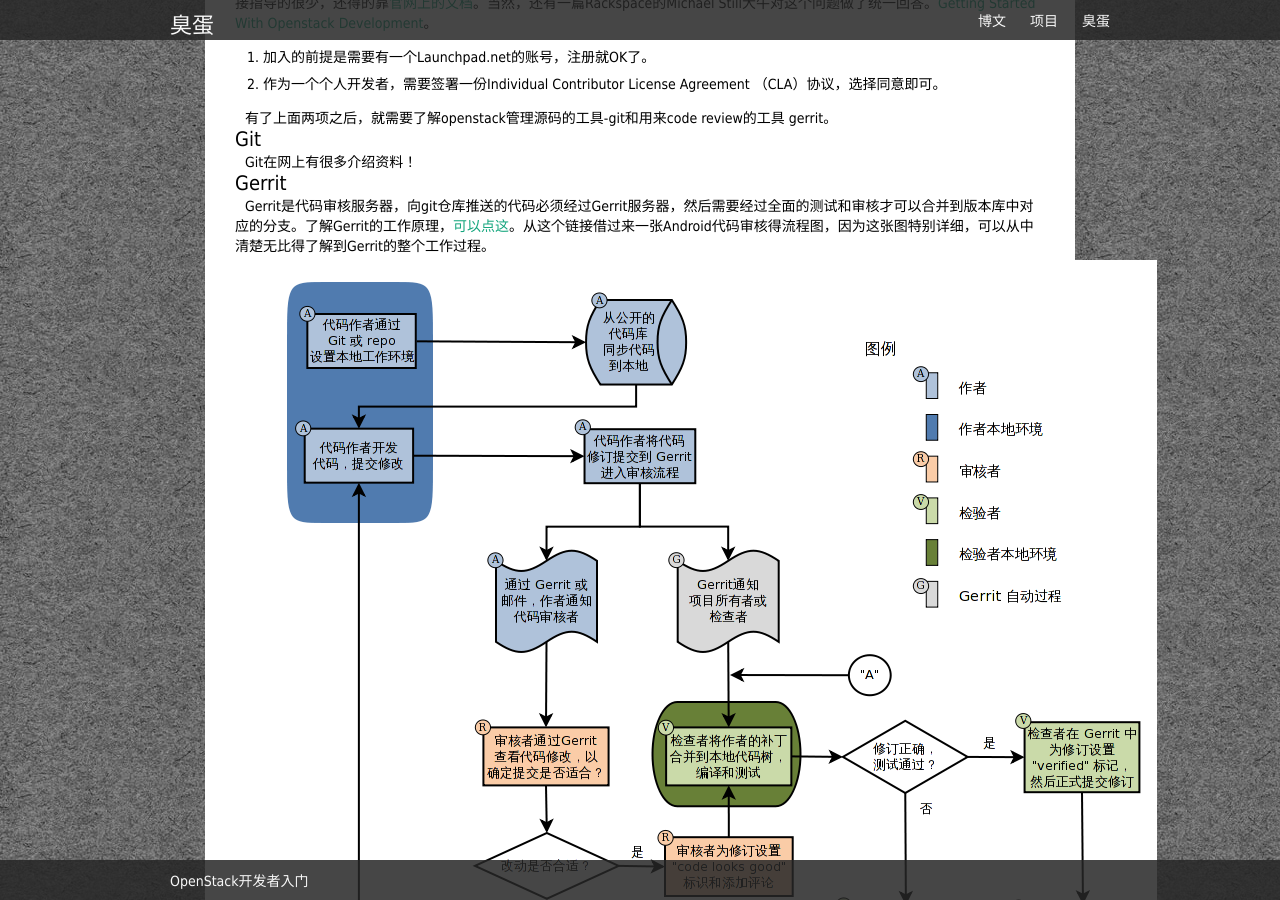
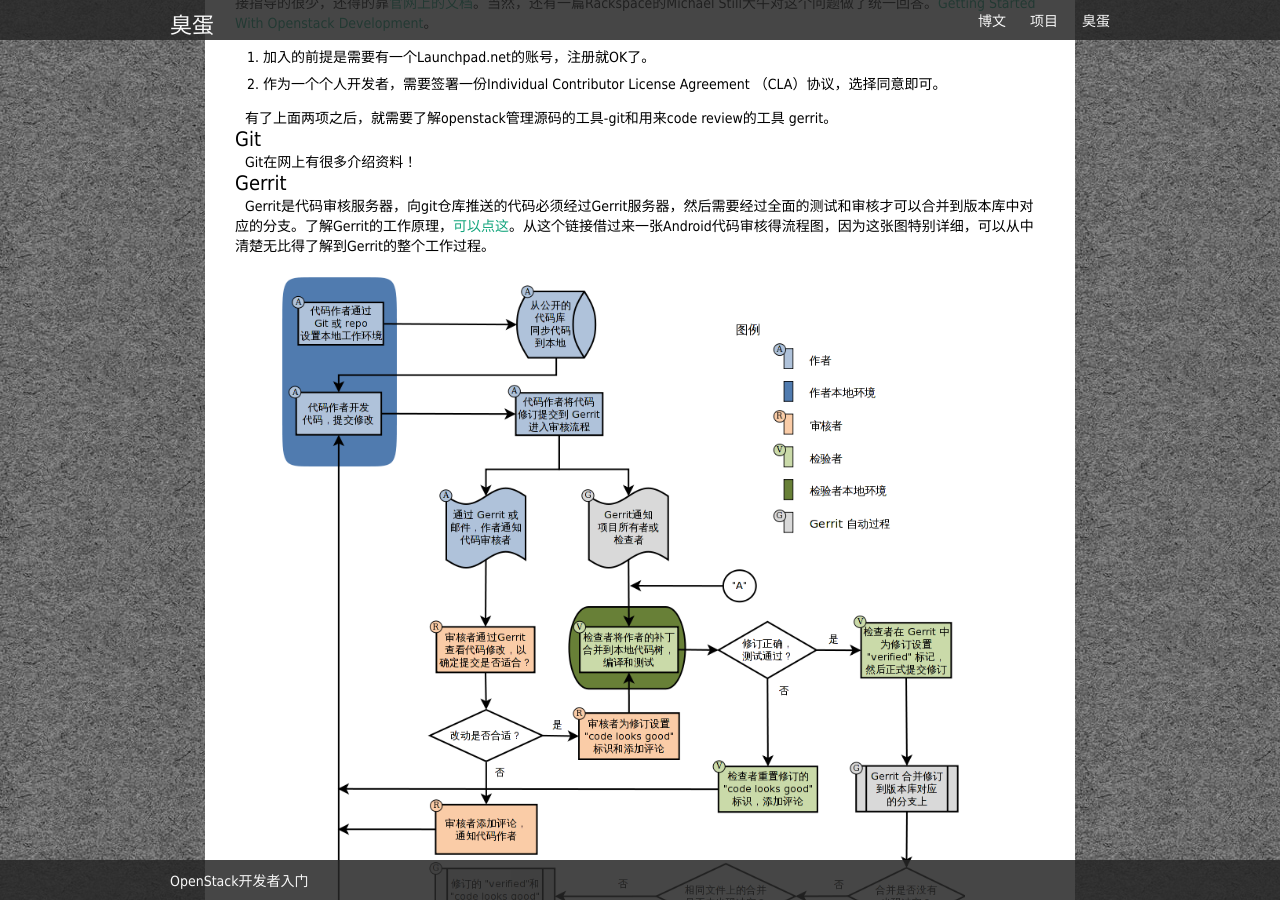
Before and after one commit to liuan/blog, a Jekyll site: the page built from _posts/2013-7-24-OpenStack开发者入门.md, in a window 1280 px wide and 900 px high, scrolled down 379 px. Built offline with Jekyll 4.4.1, drawn with Linux system fonts in a browser that asks for light colours; Markdown is read by kramdown in place of the engine named in the settings.

Commit message:
fix the picture size problem

```diff
--- a/_posts/2013-7-24-OpenStack开发者入门.md
+++ b/_posts/2013-7-24-OpenStack开发者入门.md
@@ -23,14 +23,14 @@
 
 Gerrit是代码审核服务器，向git仓库推送的代码必须经过Gerrit服务器，然后需要经过全面的测试和审核才可以合并到版本库中对应的分支。了解Gerrit的工作原理，[可以点这](http://www.worldhello.net/2010/11/10/2059.html)。从这个链接借过来一张Android代码审核得流程图，因为这张图特别详细，可以从中清楚无比得了解到Gerrit的整个工作过程。
 
-![Gerrit_workflow_for_android](/assets/img/gerrit-workflow.png)
+<img src="/assets/img/gerrit-workflow.png" atl="Gerrit Workflow for android" width="700px"/>
 
 ###### Openstack Gerrit Contribution Workflow
 
 
 OpenStack大体上和上面一样，过程更简洁，中间还使用拉Jenkins来完成自动化测试。
 
-![OpenStack_Workflow](/assets/img/openstack_gerrit_Contribution_path.png)
+<img src="/assets/img/openstack_gerrit_Contribution_path.png" alt="OpenStack Gerrit Workflow" width="700px"/>
 
 了解到上面这些基本的信息之后，还需要进行下面得一系列配置，才可以参与到此过程来。
 
```
